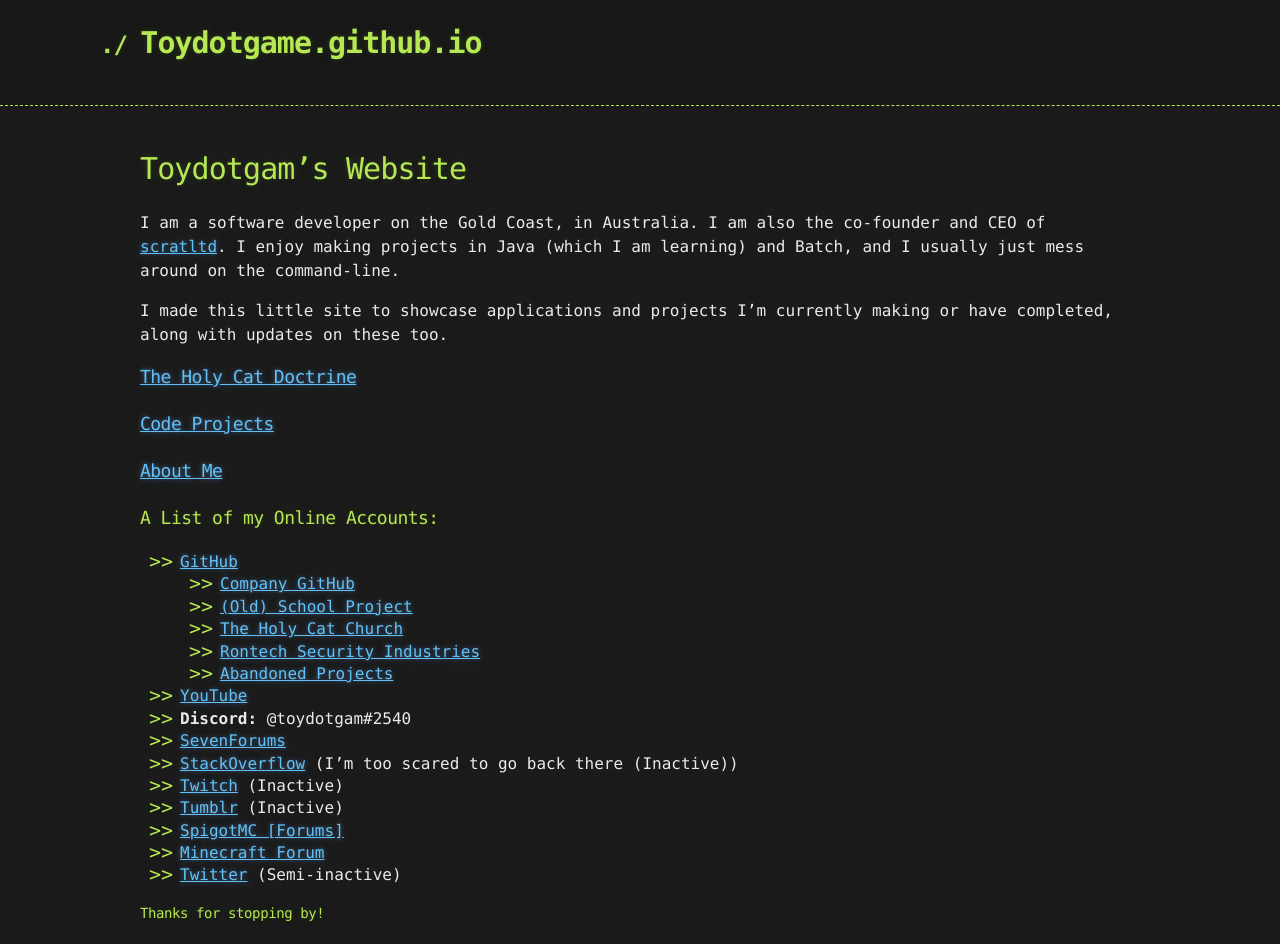
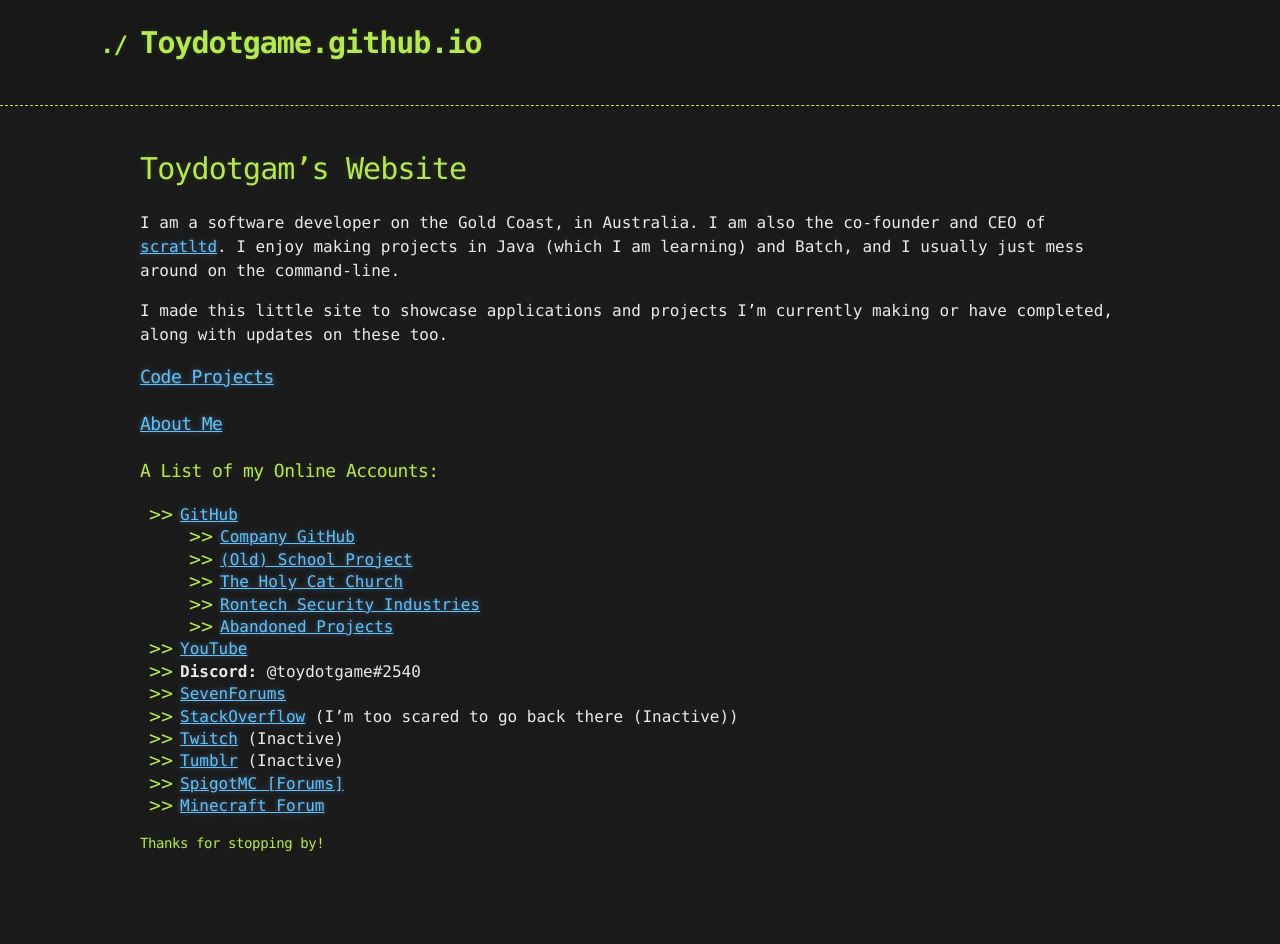
Before and after one commit to Toydotgame/Toydotgame.github.io, a Jekyll site: the page built from index.md, in a window 1280 px wide. Built offline with Jekyll 4.4.1, drawn with Linux system fonts in a browser that asks for light colours; our own code applies the rules of GitHub Pages for plain Markdown files; the repository's description, which GitHub fills in, is left out; after the commit the page ends 900 px from its top, so only the background shows below that.

Commit message:
Update index.md

```diff
--- a/index.md
+++ b/index.md
@@ -4,7 +4,6 @@
 
 I made this little site to showcase applications and projects I'm currently making or have completed, along with updates on these too.
 
-### [The Holy Cat Doctrine](https://catchurch.github.io/doctrine)
 ### [Code Projects](projects.md)
 ### [About Me](about.md)
 
@@ -16,13 +15,12 @@
 	* [Rontech Security Industries](https://github.com/rontech-si)
 	* [Abandoned Projects](https://github.com/toys-discarded-projects)
 * [YouTube](https://www.youtube.com/channel/UCgkC2xFIPZCLEadyYZCsbWw)
-* **Discord:** @toydotgam\#2540
+* **Discord:** @toydotgame\#2540
 * [SevenForums](https://www.sevenforums.com/members/toydotgam.html)
 * [StackOverflow](https://stackoverflow.com/users/13470945/toydotgam) (I'm too scared to go back there (Inactive))
 * [Twitch](https://www.twitch.tv/toydotgam) (Inactive)
 * [Tumblr](https://toydotgame.tumblr.com/) (Inactive)
 * [SpigotMC \[Forums\]](https://www.spigotmc.org/members/toydotgam.1096646/)
 * [Minecraft Forum](https://www.minecraftforum.net/members/toydotgam)
-* [Twitter](https://twitter.com/toydotgame/) (Semi-inactive)
 
 #### Thanks for stopping by!
```
